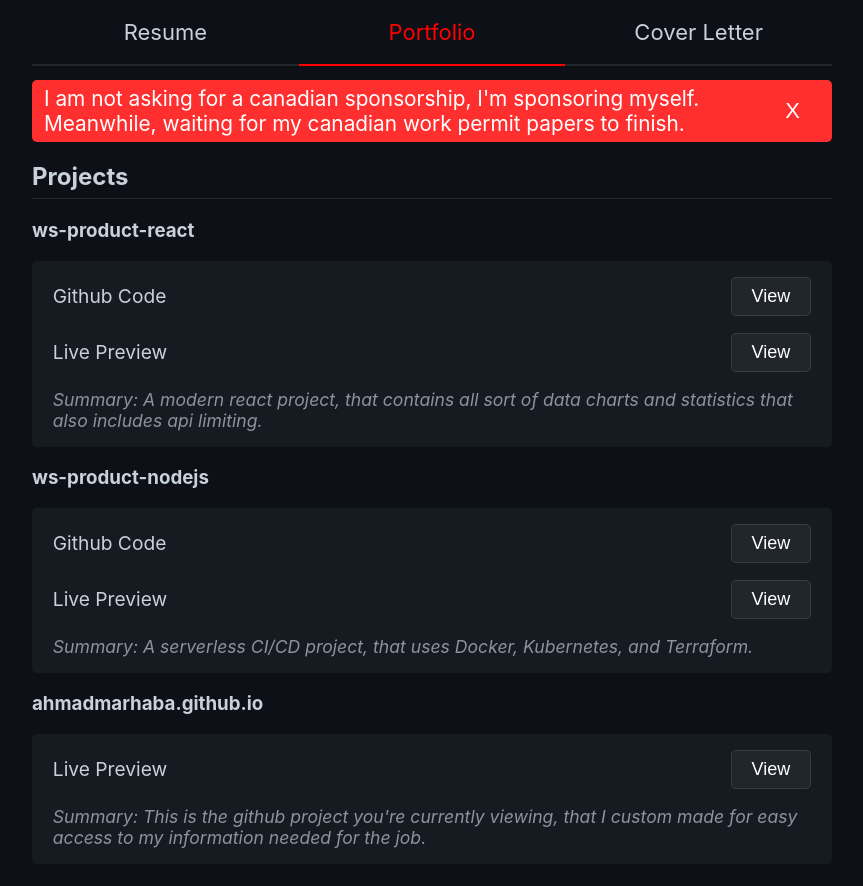
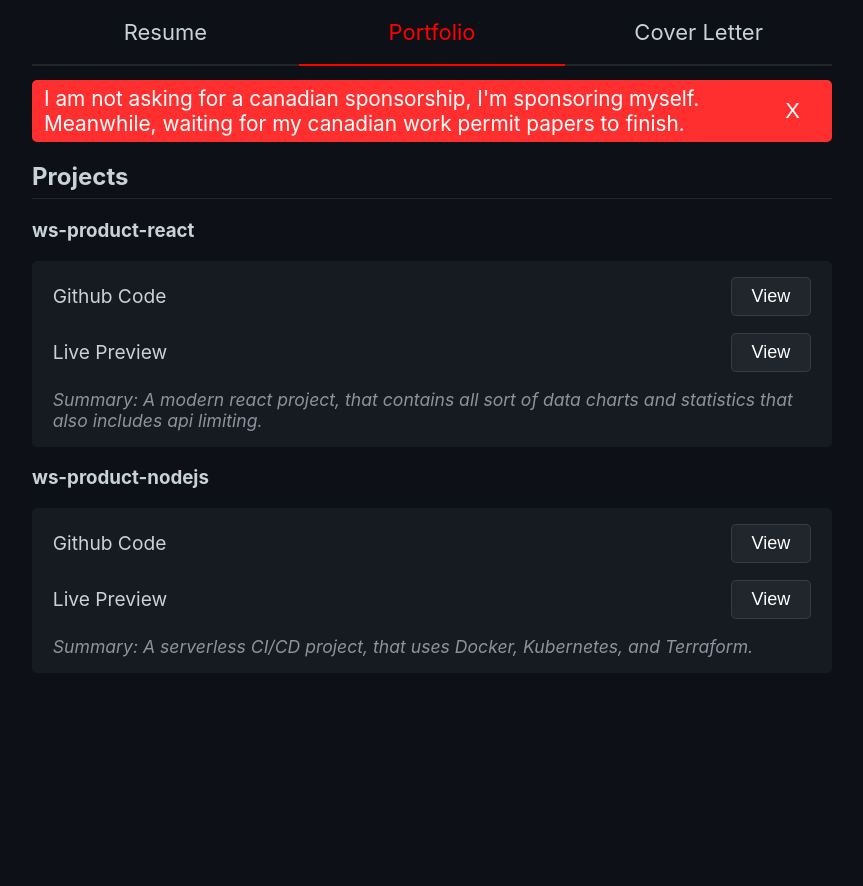
Before and after one commit to ahmadmarhaba/ahmadmarhaba.github.io, a React (Create React App) app: page / in a window 1280 px wide. Both pictures are taken after a click on the label "Portfolio". Shown: the top 886 px of the page, without its empty margins (208-1071 px from the left). After the commit the page ends 800 px from the top, so only its background shows below. Built offline with nearby package versions, Linux system fonts and the light colour scheme.

Commit message:
Update Projects.js

```diff
--- a/src/Component/Projects.js
+++ b/src/Component/Projects.js
@@ -37,19 +37,6 @@ function Projects() {
               </li>
             </ul>
           </li>
-          <li>
-            <h3>
-              {`ahmadmarhaba.github.io`}
-            </h3>
-            <ul className='detailList'>
-              <li className='split'>
-                {`Live Preview`}<input type="button" value="View" onClick={() =>previewFile("https://ahmadmarhaba.github.io/")}/>
-              </li>
-              <li className='summary'>
-                {`Summary: This is the github project you're currently viewing, that I custom made for easy access to my information needed for the job.`}
-              </li>
-            </ul>
-          </li>
     </>
   );
 }
```
